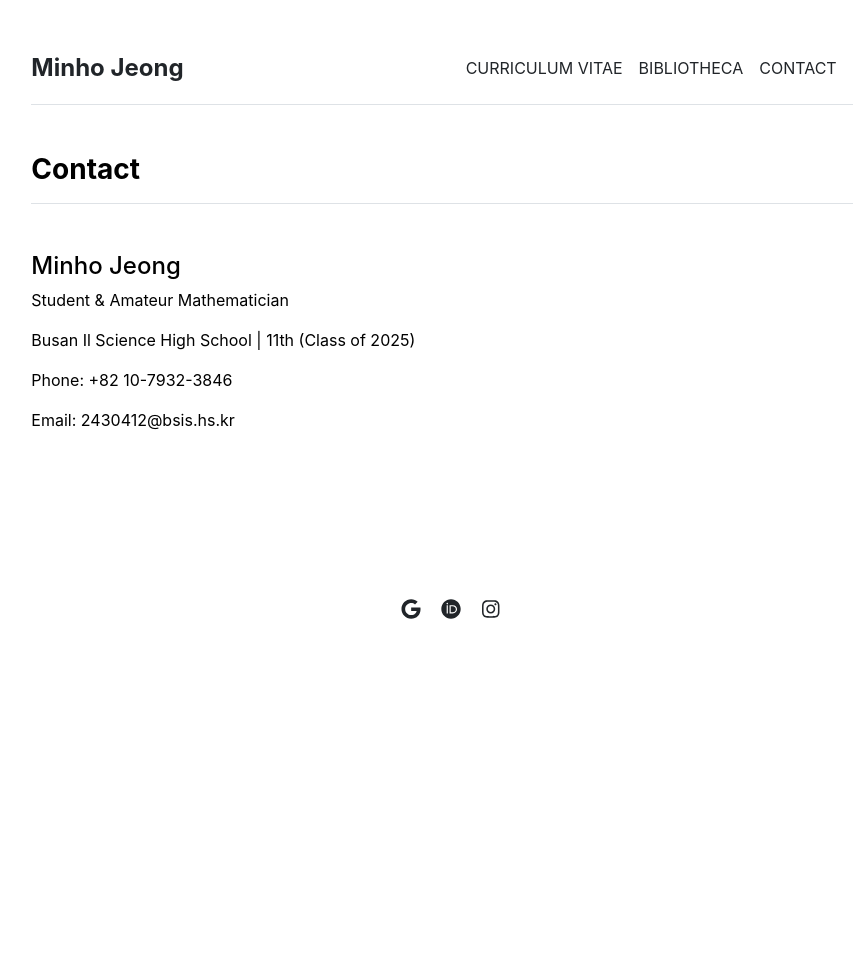
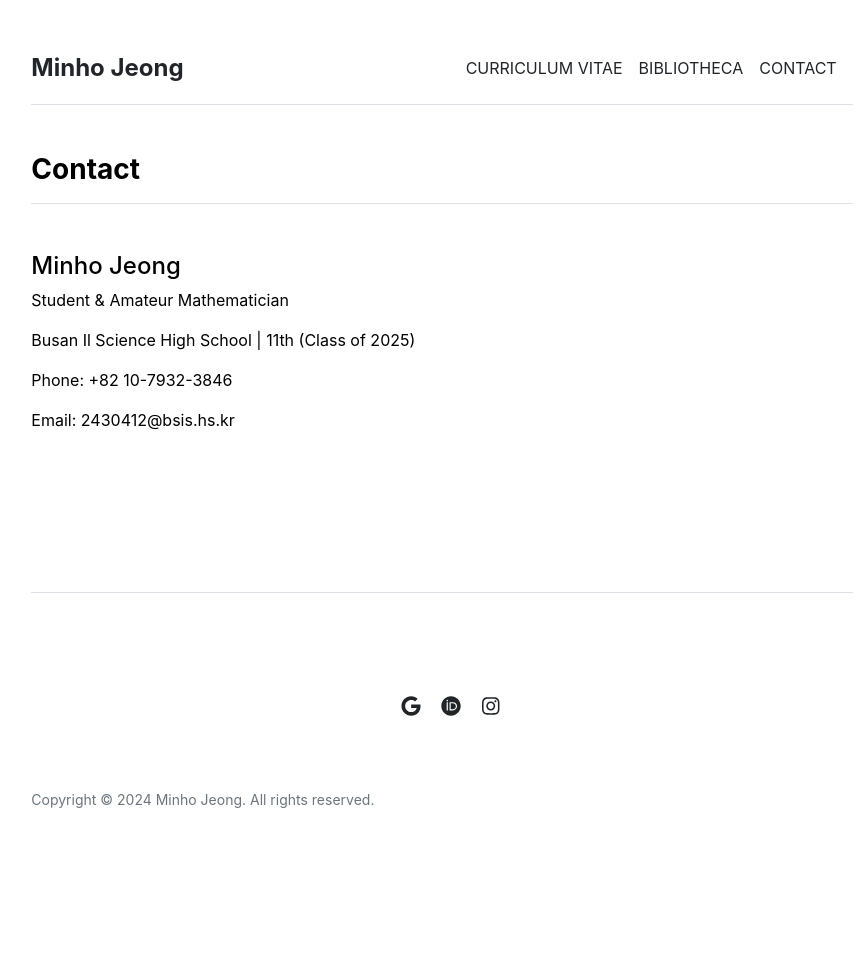
Before and after one commit to mino-jeong/mino-jeong.github.io, a Jekyll site: the page built from contact.md, in a window 1280 px wide. Shown: the whole page, without its empty margins (198-1065 px from the left). Built offline with Jekyll 4.4.1, drawn with Linux system fonts in a browser that asks for light colours; before the commit the page ends 900 px from its top, so only the background shows below that.

Commit message:
Update footer.html

```diff
--- a/_includes/footer.html
+++ b/_includes/footer.html
@@ -17,11 +17,14 @@
 </head>
 <body>
   <div class="footer">
-    <ul class="footer-list">
-      <li class="footer-list-item"><a href="mailto:2430412@bsis.hs.kr" class="ms-3 fs-5"><i class="fab fa-google"></i></a></li>
-      <li class="footer-list-item"><a href="https://orcid.org/0009-0000-6873-5271" class="ms-3 fs-5"><i class="fab fa-orcid"></i></a></li>
-      <li class="footer-list-item"><a href="https://www.instagram.com/w5xry" class="ms-3 fs-5"><i class="fab fa-instagram"></i></a></li>
-    </ul>
+    <div class="pt-5 my-5 text-muted border-top">
+      <ul class="footer-list">
+        <li class="footer-list-item"><a href="mailto:2430412@bsis.hs.kr" class="ms-3 fs-5"><i class="fab fa-google"></i></a></li>
+        <li class="footer-list-item"><a href="https://orcid.org/0009-0000-6873-5271" class="ms-3 fs-5"><i class="fab fa-orcid"></i></a></li>
+        <li class="footer-list-item"><a href="https://www.instagram.com/w5xry" class="ms-3 fs-5"><i class="fab fa-instagram"></i></a></li>
+      </ul>
+      <p><small>Copyright &copy; 2024 Minho Jeong. All rights reserved.</small></p>
+    </div>
   </div>
 </body>
 </html>
```
